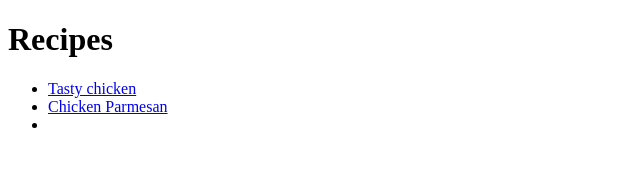
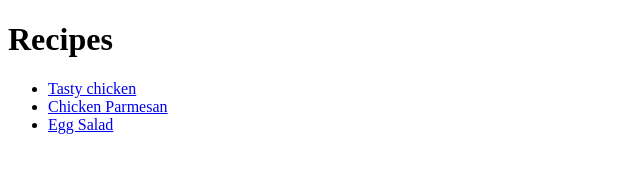
Before and after one commit to Azovian/odin_recipes, a plain HTML site: page index.html in a window 1280 px wide. Shown: the full height of the page, 0-640 px from the left. Drawn offline with Linux system fonts and the light colour scheme.

Commit message:
Add link for Egg Salad recipe

```diff
--- a/index.html
+++ b/index.html
@@ -13,7 +13,7 @@
 
         <li><a href="./recipes/chicken.html">Tasty chicken</a></li>
         <li><a href="./recipes/chicken_parmesan.html">Chicken Parmesan</a></li>
-        <li></li>
+        <li><a href="./recipes/salad.html">Egg Salad</a></li>
 
     </ul>
 </body>
```
